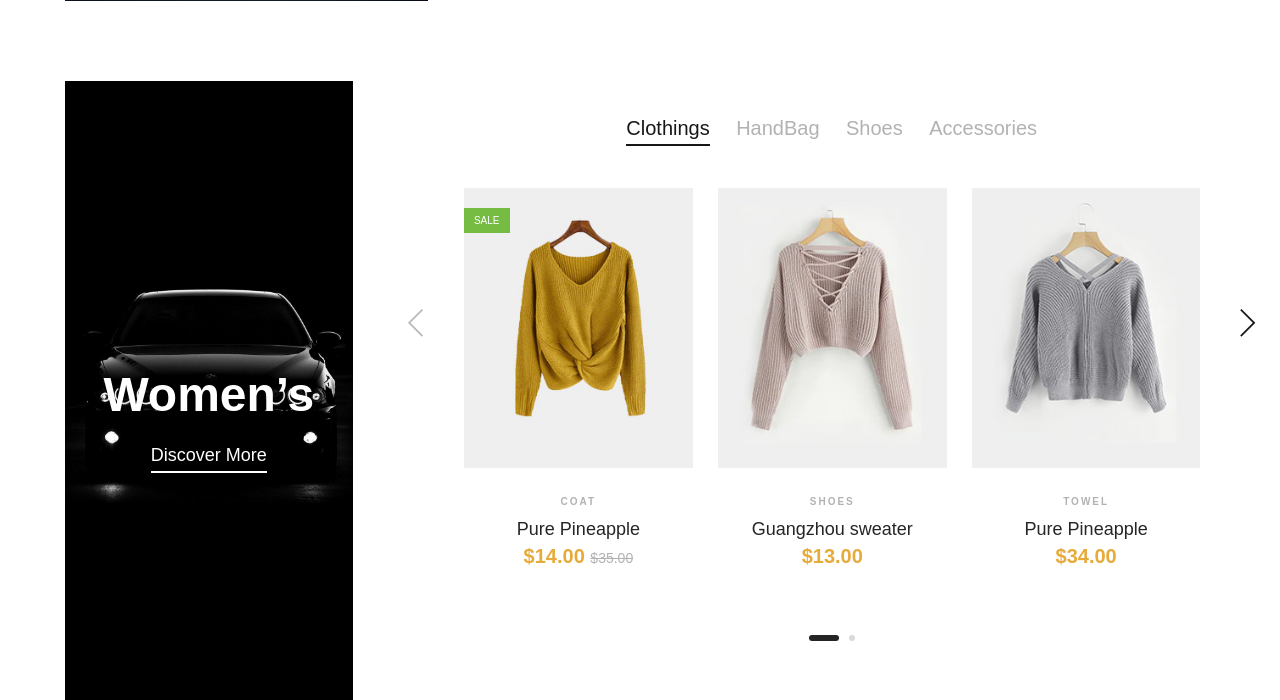
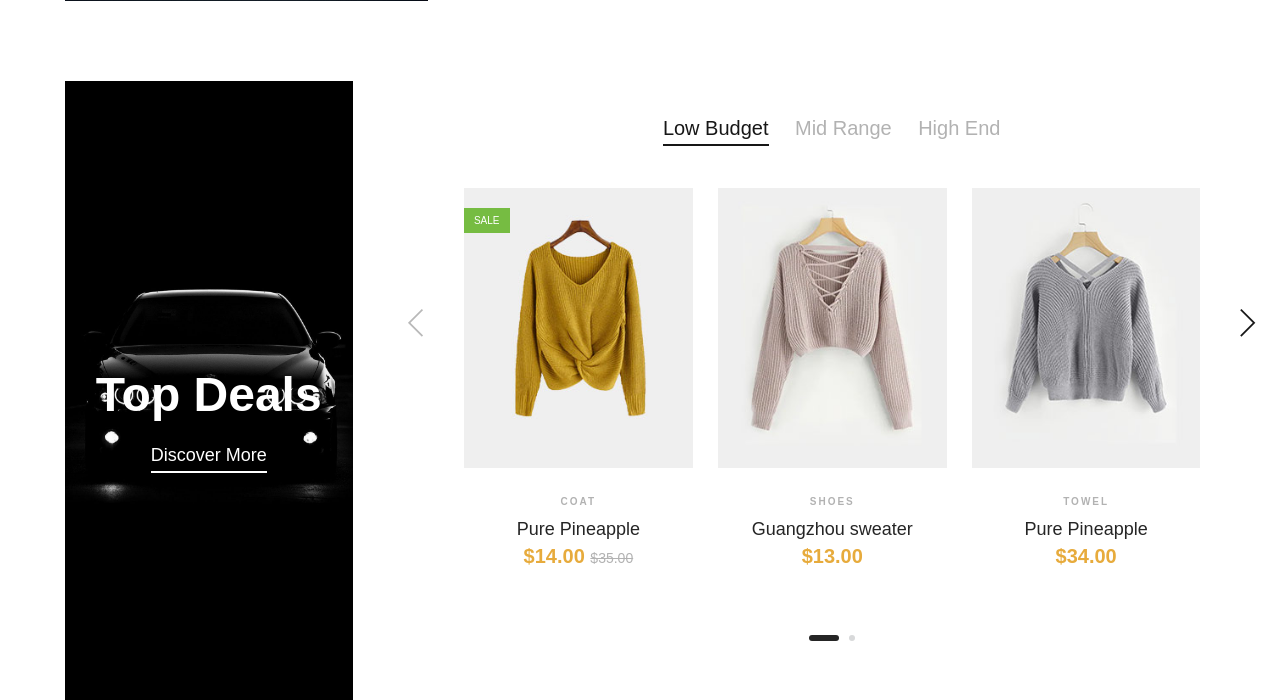
Before and after one commit to UvinduPathirana/Xellar, a Flask app: page / in a window 1280 px wide. Shown: the part 1514-2214 px from the top of the page. Run offline with Flask 2, Linux system fonts and the light colour scheme; some libraries are stand-ins or nearby versions; some web fonts are replaced.

Commit message:
picture update

```diff
--- a/templates/index.html
+++ b/templates/index.html
@@ -128,7 +128,7 @@
             <div class="row">
                 <div class="col-lg-3">
                     <div class="product-large set-bg" data-setbg="img/products/women-large.jpg">
-                        <h2>Women’s</h2>
+                        <h2>Top Deals</h2>
                         <a href="#">Discover More</a>
                     </div>
                 </div>
--- a/templates/layout.html
+++ b/templates/layout.html
@@ -229,17 +229,16 @@
             <div class="row">
                 <div class="col-lg-3">
                     <div class="product-large set-bg" data-setbg="img/products/women-large.jpg">
-                        <h2>Women’s</h2>
+                        <h2>Top Deals</h2>
                         <a href="#">Discover More</a>
                     </div>
                 </div>
                 <div class="col-lg-8 offset-lg-1">
                     <div class="filter-control">
                         <ul>
-                            <li class="active">Clothings</li>
-                            <li>HandBag</li>
-                            <li>Shoes</li>
-                            <li>Accessories</li>
+                            <li class="active">Low Budget</li>
+                            <li>Mid Range</li>
+                            <li>High End</li>
                         </ul>
                     </div>
                     <div class="product-slider owl-carousel">
```
Also changed, not shown: static/img/toyota.jpg (added).
